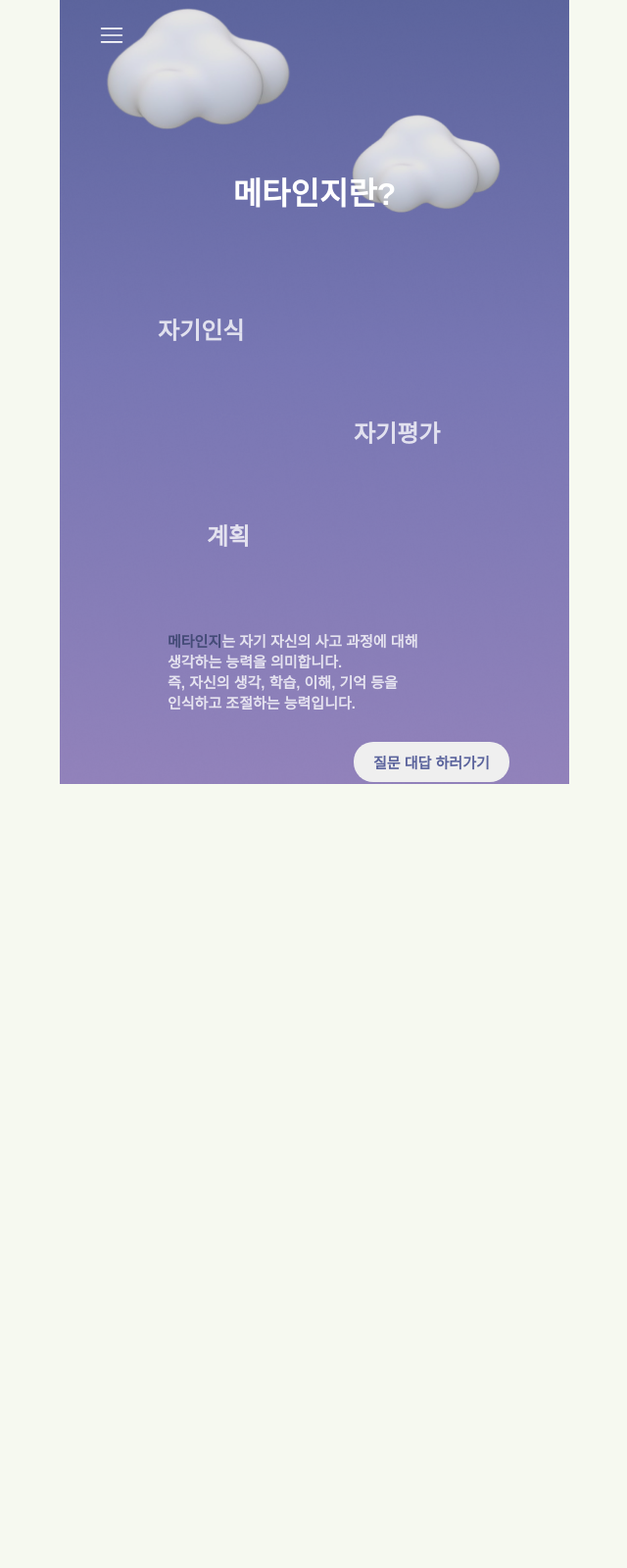
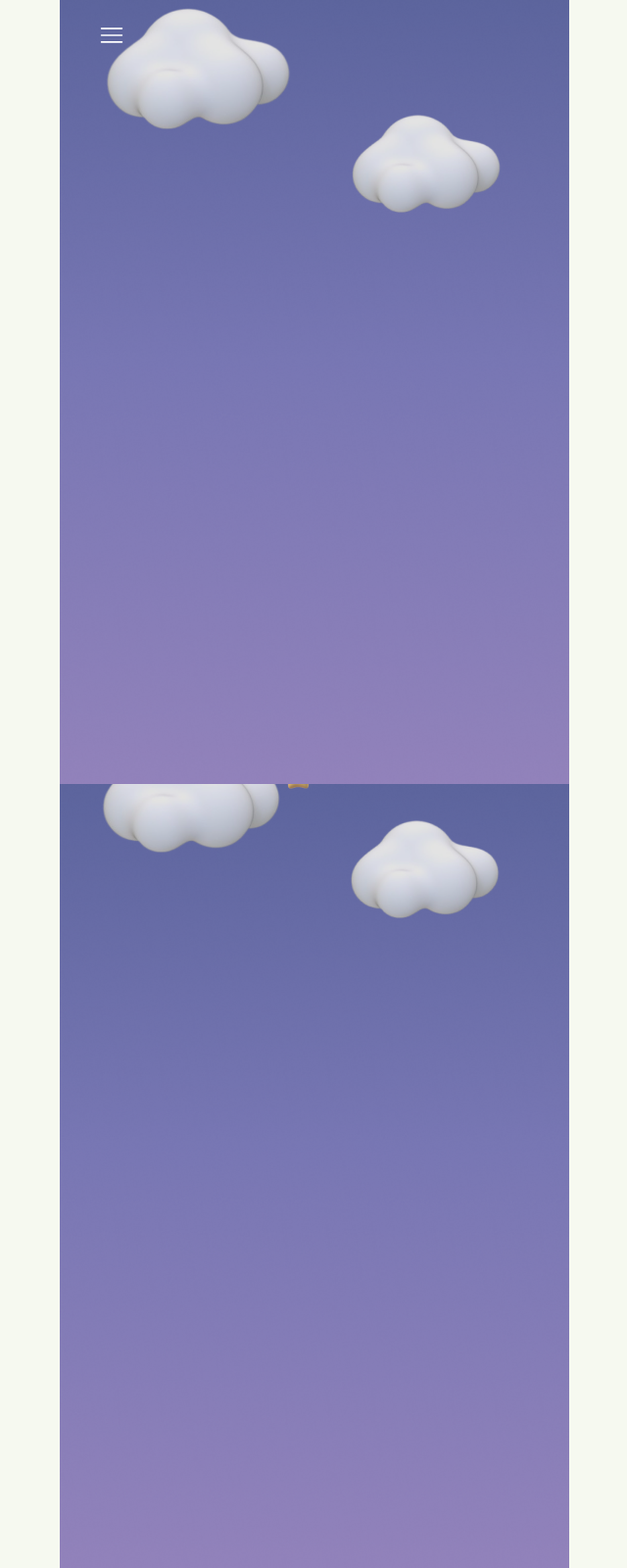
Before and after one commit to hackathon1team/hackathon1_fe, a React (Vite) app: page /signUp in a window 1280 px wide. Shown: the whole page at 98% size, without its empty margins (319-959 px from the left). Before the commit the page ends 800 px from the top, so only its background shows below. Built offline with nearby package versions, Linux system fonts and the light colour scheme.

Commit message:
Docs : 폴더구조 변경

```diff
--- a/src/pages/signUp/signUpPage.jsx
+++ b/src/pages/signUp/signUpPage.jsx
@@ -1,17 +1,21 @@
-import styled from 'styled-components'
-import Background from '../../assets/Img/backgroundImg/signUp_1.png'
-import { BackGroundImg } from '../../styles/common'
-import MetaAbout from './components/MetaAbout'
+import styled from 'styled-components';
+import Background from '../../assets/Img/backgroundImg/signUp_1.png';
+import Background1 from '../../assets/Img/backgroundImg/signUp_2.png';
+import { BackGroundImg } from '../../styles/common';
 
 function SignUpPage() {
-	return (
-		<BackImg>
-			<MetaAbout/>
-		</BackImg>
-	)
+    return (
+        <>
+            <BackImg></BackImg>
+            <BackImg1></BackImg1>
+        </>
+    );
 }
-export default SignUpPage
+export default SignUpPage;
 
 const BackImg = styled.div`
-	${BackGroundImg(Background)}
-`
+    ${BackGroundImg(Background)}
+`;
+const BackImg1 = styled.div`
+    ${BackGroundImg(Background1)}
+`;
```
